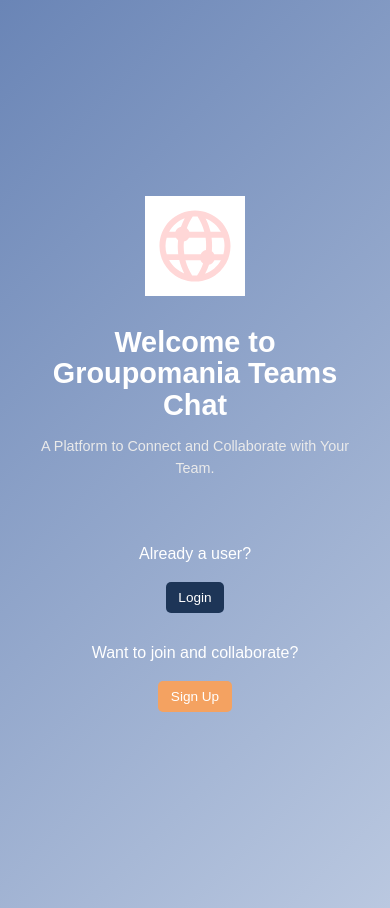
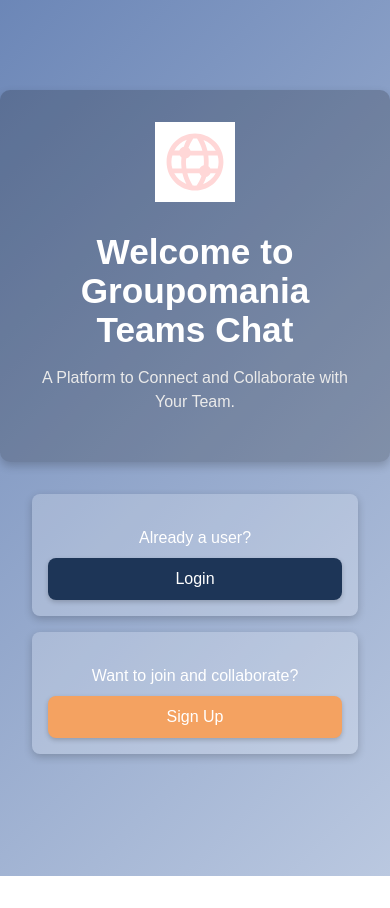
Before and after one commit to Meera-Manikandan/react-sql-teams-chat, a React (Vite) app in the folder frontend/: page / in a window 390 px wide. After the commit the page ends 876 px from the top, so only its background shows below. Built offline with nearby package versions, Linux system fonts and the light colour scheme.

Commit message:
Welcome page styling update

```diff
--- a/frontend/src/styles/Welcome.css
+++ b/frontend/src/styles/Welcome.css
@@ -1,29 +1,54 @@
+html,
+body {
+  height: 100%;
+  width: 100%;
+  margin: 0;
+  padding: 0;
+  display: flex;
+  align-items: center;
+  justify-content: center;
+  background: linear-gradient(135deg, #6a85b6, #bac8e0);
+}
+
+body {
+  display: flex;
+  flex-direction: column;
+}
+
 /* Welcome Page Styles */
 .welcome-container {
   display: flex;
   flex-direction: column;
   align-items: center;
   justify-content: center;
-    height: 100vh;
+  min-height: 100vh;
   background: linear-gradient(135deg, #6a85b6, #bac8e0);
-    font-family: 'Arial', sans-serif;
+  font-family: "Arial", sans-serif;
   color: #fff;
   text-align: center;
-    padding: 1rem; /* Add padding for small screens */
+  padding: 2rem;
 }
 
+/* Center and limit width */
 .welcome-header {
+  background: rgba(0, 0, 0, 0.2);
+  padding: 2rem;
+  border-radius: 10px;
+  box-shadow: 0px 4px 10px rgba(0, 0, 0, 0.2);
   margin-bottom: 2rem;
+  max-width: 600px; /* Prevents stretching on large screens */
+  width: 100%;
+  text-align: center;
 }
 
 .welcome-logo {
-    width: 120px;
+  width: 100px;
   height: auto;
   margin-bottom: 1rem;
 }
 
 .welcome-title {
-    font-size: 2.5rem;
+  font-size: 2.8rem;
   font-weight: bold;
   margin: 0.5rem 0;
 }
@@ -35,23 +60,45 @@
 
 .welcome-buttons {
   display: flex;
-    flex-direction: column; /* Stack buttons on smaller screens */
-    gap: 1rem;
+  flex-direction: row;
+  gap: 1.5rem;
+  justify-content: center;
+  width: 100%;
+  max-width: 500px;
+}
+
+.welcome-section {
+  background: rgba(255, 255, 255, 0.2);
+  padding: 1rem;
+  border-radius: 8px;
+  box-shadow: 0px 3px 8px rgba(0, 0, 0, 0.2);
+  flex: 1;
+  min-width: 200px;
+  text-align: center; /* Ensure buttons align properly */
+}
+
+.welcome-helper-text {
+  font-size: 1rem;
+  margin-bottom: 0.5rem;
 }
 
 .welcome-btn {
   padding: 0.75rem 1.5rem;
   font-size: 1rem;
   border: none;
-    border-radius: 5px;
+  border-radius: 8px;
   background-color: #1d3557;
   color: #fff;
   cursor: pointer;
   transition: all 0.3s ease;
+  width: 100%;
+  box-shadow: 0px 2px 5px rgba(0, 0, 0, 0.2);
 }
 
 .welcome-btn:hover {
   background-color: #457b9d;
+  transform: translateY(-2px);
+  box-shadow: 0px 4px 10px rgba(0, 0, 0, 0.3);
 }
 
 .welcome-btn.secondary {
@@ -62,49 +109,22 @@
   background-color: #e76f51;
 }
 
-  /* Responsive Design */
-
-  /* For Medium-Sized Devices (Tablets/MEW) */
 @media (max-width: 768px) {
   .welcome-title {
-      font-size: 2rem; /* Smaller heading */
+    font-size: 2.2rem;
   }
 
   .welcome-subtitle {
-      font-size: 1rem; /* Adjust subtitle */
+    font-size: 1rem;
   }
 
   .welcome-logo {
-      width: 100px; /* Smaller logo */
-    }
-
-    .welcome-btn {
-      padding: 0.6rem 1rem; /* Adjust button size */
-      font-size: 0.9rem;
-    }
-  }
-
-  /* For Small Screens (Mobile) */
-  @media (max-width: 480px) {
-    .welcome-container {
-      padding: 2rem; /* Add more padding for small screens */
-    }
-
-    .welcome-title {
-      font-size: 1.8rem; /* Further reduce heading size */
-    }
-
-    .welcome-subtitle {
-      font-size: 0.9rem;
+    width: 80px;
   }
 
   .welcome-buttons {
-      flex-direction: column; /* Stack buttons */
-      gap: 0.8rem;
-    }
-
-    .welcome-btn {
-      padding: 0.5rem 0.8rem; /* Smaller buttons */
-      font-size: 0.85rem;
+    flex-direction: column;
+    gap: 1rem;
+    max-width: 400px;
   }
 }
```
Lines whose indentation alone changed are shown as unchanged.
